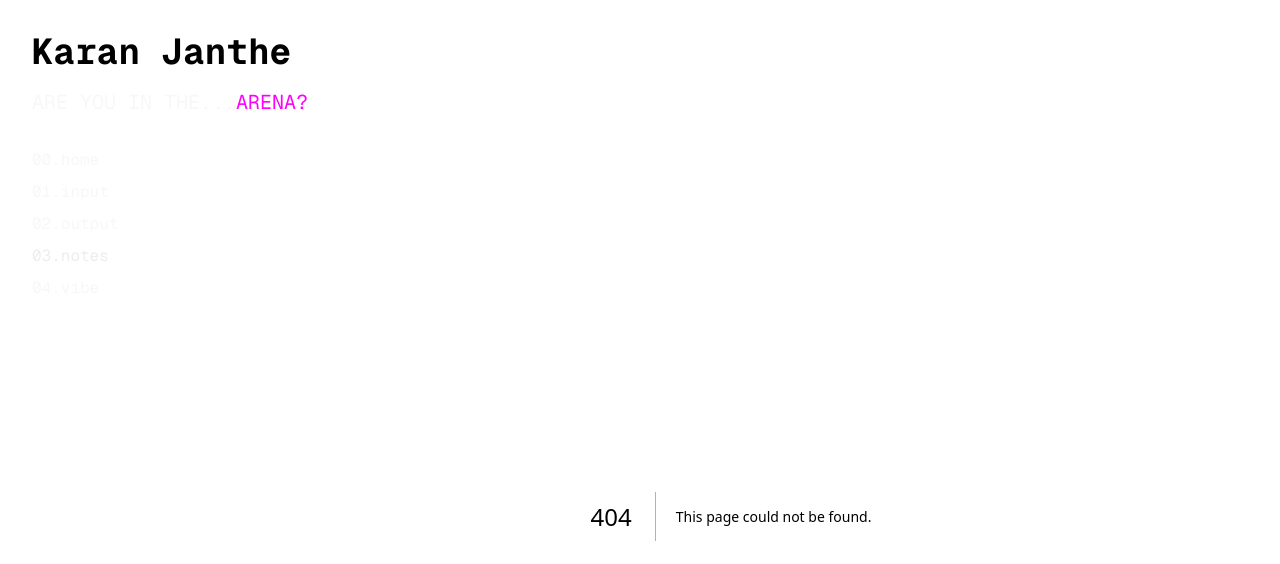
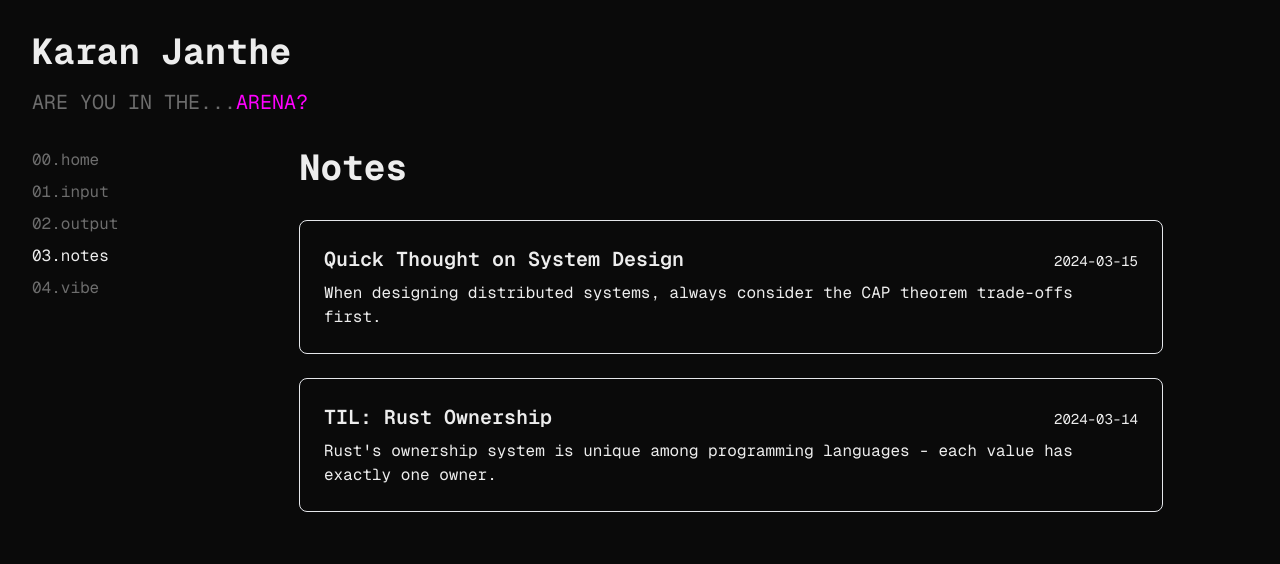
Before and after one commit to KMJ-007/www2025, a Next.js app: page /notes in a window 1280 px wide. Before the commit this address had no page. Shown: the top 564 px of the page. Built offline with nearby package versions, Linux system fonts and the light colour scheme.

Commit message:
basic pages dumped, fixing them slowly
Signed-off-by: karan <karanjanthe@gmail.com>

```diff
--- /dev/null
+++ b/src/app/notes/page.tsx
@@ -0,0 +1,38 @@
+import React from 'react';
+
+export default function NotesPage() {
+  const notes = [
+    {
+      id: 1,
+      title: 'Quick Thought on System Design',
+      date: '2024-03-15',
+      content: 'When designing distributed systems, always consider the CAP theorem trade-offs first.'
+    },
+    {
+      id: 2,
+      title: 'TIL: Rust Ownership',
+      date: '2024-03-14',
+      content: 'Rust\'s ownership system is unique among programming languages - each value has exactly one owner.'
+    }
+  ];
+
+  return (
+    <main className="max-w-4xl mx-auto px-4 py-8">
+      <h1 className="text-4xl font-bold mb-8">Notes</h1>
+      <div className="space-y-6">
+        {notes.map(note => (
+          <article
+            key={note.id}
+            className="p-6 rounded-lg border border-foreground/10 hover:border-foreground/20 transition-colors"
+          >
+            <div className="flex justify-between items-baseline mb-2">
+              <h2 className="text-xl font-semibold">{note.title}</h2>
+              <time className="text-sm text-foreground/70">{note.date}</time>
+            </div>
+            <p className="text-foreground/70">{note.content}</p>
+          </article>
+        ))}
+      </div>
+    </main>
+  );
+}
--- /dev/null
+++ b/src/app/vibe/page.tsx
@@ -0,0 +1,29 @@
+import React from 'react';
+
+// want this like: https://www.foam.org/talent-2024
+export default function VibePage() {
+  const currentVibe = {
+    mood: 'Focused',
+    music: 'Lo-fi Beats',
+    activity: 'Coding',
+    weather: 'Rainy',
+    thought: 'Building in public is the best way to learn'
+  };
+
+  return (
+    <main className="max-w-4xl mx-auto px-4 py-8">
+      <h1 className="text-4xl font-bold mb-8">Current Vibe</h1>
+      <div className="grid grid-cols-1 md:grid-cols-2 gap-6">
+        {Object.entries(currentVibe).map(([key, value]) => (
+          <div
+            key={key}
+            className="p-6 rounded-lg border border-foreground/10 bg-background/50"
+          >
+            <h2 className="text-lg font-medium capitalize mb-2">{key}</h2>
+            <p className="text-foreground/70">{value}</p>
+          </div>
+        ))}
+      </div>
+    </main>
+  );
+}
```
